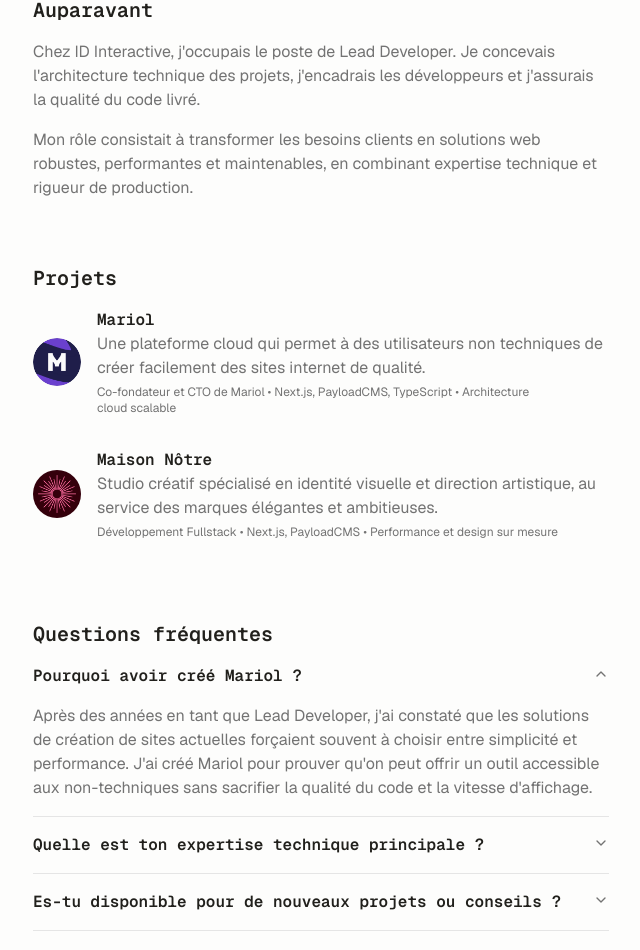
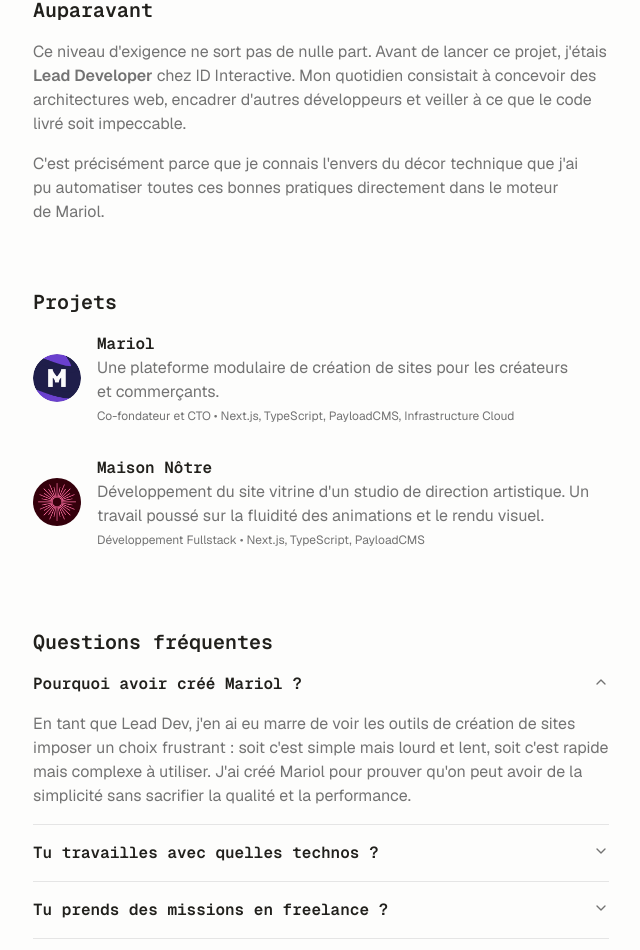
Before and after one commit to timothylp/portfolio, a Next.js app: page / in a window 1280 px wide. Shown: the part 512-1462 px from the top of the page, without its empty margins (319-959 px from the left). Built offline with nearby package versions, Linux system fonts and the light colour scheme; no server answers.

Commit message:
Ajustement du contenu

```diff
--- a/components/faq.tsx
+++ b/components/faq.tsx
@@ -8,19 +8,19 @@
 const faqItems: FAQItem[] = [
 	{
 		question: "Pourquoi avoir créé Mariol ?",
-		answer: "Après des années en tant que Lead Developer, j'ai constaté que les solutions de création de sites actuelles forçaient souvent à choisir entre simplicité et performance. J'ai créé Mariol pour prouver qu'on peut offrir un outil accessible aux non-techniques sans sacrifier la qualité du code et la vitesse d'affichage.",
+		answer: "En tant que Lead Dev, j'en ai eu marre de voir les outils de création de sites imposer un choix frustrant : soit c'est simple mais lourd et lent, soit c'est rapide mais complexe à utiliser. J'ai créé Mariol pour prouver qu'on peut avoir de la simplicité sans sacrifier la qualité et la performance.",
 	},
 	{
-		question: "Quelle est ton expertise technique principale ?",
-		answer: "Je me spécialise dans l'écosystème Next.js et les applications avec PayloadCMS. Mon approche est de bâtir des produits scalables, sécurisés et centrés sur l'expérience utilisateur (UX).",
+		question: "Tu travailles avec quelles technos ?",
+		answer: "Je suis spécialisé dans l'écosystème React / Next.js et PayloadCMS. Mon objectif au quotidien, c'est de concevoir des sites qui se chargent instantanément et de créer des outils agréables à utiliser pour les clients.",
 	},
 	{
-		question: "Es-tu disponible pour de nouveaux projets ou conseils ?",
-		answer: "Aujourd'hui, mon focus principal est le développement et la croissance de Mariol. Cependant, je reste ouvert aux échanges avec d'autres entrepreneurs et passionnés de tech pour partager mon expertise sur les architectures web modernes.",
+		question: "Tu prends des missions en freelance ?",
+		answer: "Je suis aujourd'hui focus à 100 % sur Mariol, je ne prends donc plus de contrats en freelance. Par contre, je suis toujours partant pour échanger autour de la tech, du produit ou de l'entrepreneuriat.",
 	},
 	{
 		question: "Pourquoi utiliser PayloadCMS pour tes projets ?",
-		answer: "C'est pour moi le CMS le plus puissant du marché pour un développeur. Il offre une flexibilité totale, un typage TypeScript natif et une interface d'administration que je peux personnaliser à 100% pour répondre aux besoins spécifiques du produit.",
+		answer: "C'est pour moi le meilleur outil backend pour un développeur aujourd'hui. Il n'impose aucune limite sur le code, tout est en TypeScript natif, et l'interface d'administration est tellement personnalisable que mes utilisateurs s'y retrouvent en quelques minutes.",
 	},
 ];
 
--- a/components/projects.tsx
+++ b/components/projects.tsx
@@ -6,28 +6,19 @@
 	{
 		image: "/projects/mariol.png",
 		title: "Mariol",
-		description: "Une plateforme cloud qui permet à des utilisateurs non techniques de créer facilement des sites internet de qualité.",
-		details: "Co-fondateur et CTO de Mariol • Next.js, PayloadCMS, TypeScript • Architecture cloud scalable",
+		description: "Une plateforme modulaire de création de sites pour les créateurs et commerçants.",
+		details: "Co-fondateur et CTO • Next.js, TypeScript, PayloadCMS, Infrastructure Cloud",
 		link: "https://mariol.co",
-		imageAlt: "Logo de Mariol, plateforme cloud de création de sites internet",
+		imageAlt: "Logo de Mariol, plateforme de création de sites internet",
 	},
 	{
 		image: "/projects/maison-notre.png",
 		title: "Maison Nôtre",
-		description: "Studio créatif spécialisé en identité visuelle et direction artistique, au service des marques élégantes et ambitieuses.",
-		details: "Développement Fullstack • Next.js, PayloadCMS • Performance et design sur mesure",
+		description: "Développement du site vitrine d'un studio de direction artistique. Un travail poussé sur la fluidité des animations et le rendu visuel.",
+		details: "Développement Fullstack • Next.js, TypeScript, PayloadCMS",
 		link: "https://maison-notre.com",
 		imageAlt: "Logo de Maison Nôtre, studio créatif spécialisé en identité visuelle",
 	},
-	// {
-	// 	image: "/projects/lerebootcamp-tracker.png",
-	// 	title: "Le Reboot Camp - Tracker",
-	// 	description:
-	// 		"Application compagnon du programme Le Reboot Camp : suivi d'habitudes gamifié, niveaux, streaks et classement pour ancrer une routine durable.",
-	// 	details: "Développement Fullstack • PayloadCMS, SQLite (Turso), Expo",
-	// 	link: "https://play.google.com/store/apps/details?id=com.lerebootcamp.tracker",
-	// 	imageAlt: "Icône de l'application Le RebootCamp Tracker, suivi d'habitudes",
-	// },
 ];
 
 export function Projects() {
--- a/content/introduction.mdx
+++ b/content/introduction.mdx
@@ -1,15 +1,15 @@
 <section className="space-y-4">
     ## Aujourd'hui
 
-    Créer un site web performant ne devrait pas nécessiter d'être développeur. C'est cette conviction qui m'anime dans le développement de Mariol, une plateforme Cloud qui réconcilie simplicité d'utilisation et excellence technique.
+    Je développe **Mariol** avec une idée simple : les indépendants, créateurs et commerçants n'ont pas à choisir entre un site simple à gérer et un site performant.
 
-    Mon objectif est de permettre à chacun de créer des sites internet qui ne se contentent pas d'être beaux, mais qui sont aussi rapides et performants que s'ils avaient été codés sur mesure. Avec Mariol, je mets mon expertise au service d'un outil intuitif qui garantit un résultat professionnel sans les barrières techniques habituelles.
+    **Mariol** fonctionne comme un système modulaire. On choisit un thème au design soigné, on active les fonctionnalités nécessaires (site vitrine, e-commerce, réservation en ligne), et la plateforme s'occupe du reste. C’est l’assurance d’avoir un site rapide, propre et optimisé, sans avoir besoin d’un développeur pour le maintenir.
 </section>
 
 <section className="space-y-4">
     ## Auparavant
 
-    Chez ID Interactive, j'occupais le poste de Lead Developer. Je concevais l'architecture technique des projets, j'encadrais les développeurs et j'assurais la qualité du code livré.
+    Ce niveau d'exigence ne sort pas de nulle part. Avant de lancer ce projet, j'étais **Lead Developer** chez ID Interactive. Mon quotidien consistait à concevoir des architectures web, encadrer d'autres développeurs et veiller à ce que le code livré soit impeccable.
 
-    Mon rôle consistait à transformer les besoins clients en solutions web robustes, performantes et maintenables, en combinant expertise technique et rigueur de production.
+    C'est précisément parce que je connais l'envers du décor technique que j'ai pu automatiser toutes ces bonnes pratiques directement dans le moteur de Mariol.
 </section>
```
